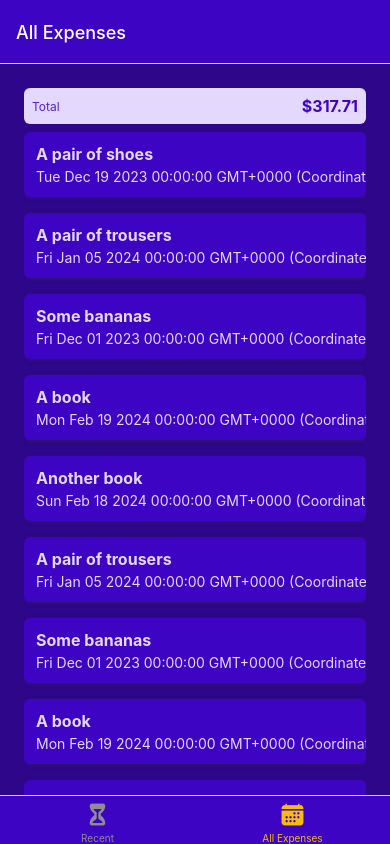
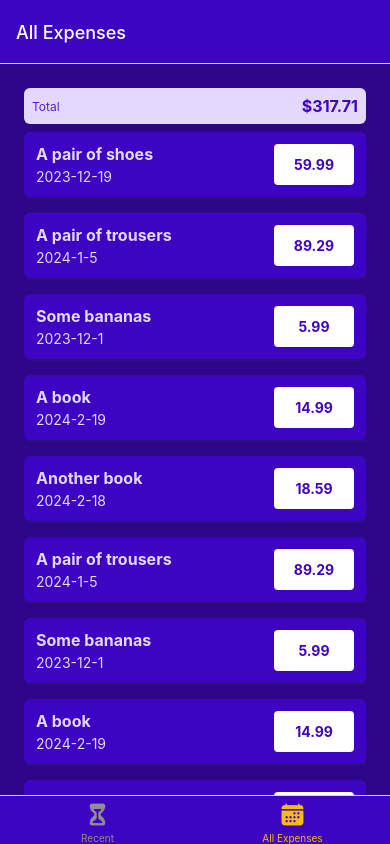
Before and after one commit to gliu7717/react_native_expense_track, a React Native app: screen /AllExpenses in a window 390 px wide. Built offline with nearby package versions, Linux system fonts and the light colour scheme.

Commit message:
format date

```diff
--- a/components/ExpensesOutput/ExpenseItem.js
+++ b/components/ExpensesOutput/ExpenseItem.js
@@ -1,6 +1,7 @@
 import { Pressable, StyleSheet, Text, View } from 'react-native';
 
 import { GlobalStyles } from '../../constants/styles';
+import { getFormattedDate } from '../../util/date';
 
 function ExpenseItem({ description, amount, date }) {
   return (
@@ -10,10 +11,10 @@ function ExpenseItem({ description, amount, date }) {
           <Text style={[styles.textBase, styles.description]}>
             {description}
           </Text>
-          <Text style={styles.textBase}>{date.toString()}</Text>
+          <Text style={styles.textBase}>{getFormattedDate(date)}</Text>
         </View>
         <View style={styles.amountContainer}>
-          <Text style={styles.amount}>{amount}</Text>
+          <Text style={styles.amount}>{amount.toFixed(2)}</Text>
         </View>
       </View>
     </Pressable>
@@ -51,6 +52,7 @@ const styles = StyleSheet.create({
     justifyContent: 'center',
     alignItems: 'center',
     borderRadius: 4,
+    minWidth: 80
   },
   amount: {
     color: GlobalStyles.colors.primary500,
--- /dev/null
+++ b/util/date.js
@@ -0,0 +1,3 @@
+export function getFormattedDate(date) {
+    return `${date.getFullYear()}-${date.getMonth() + 1}-${date.getDate()}`;
+}
```
